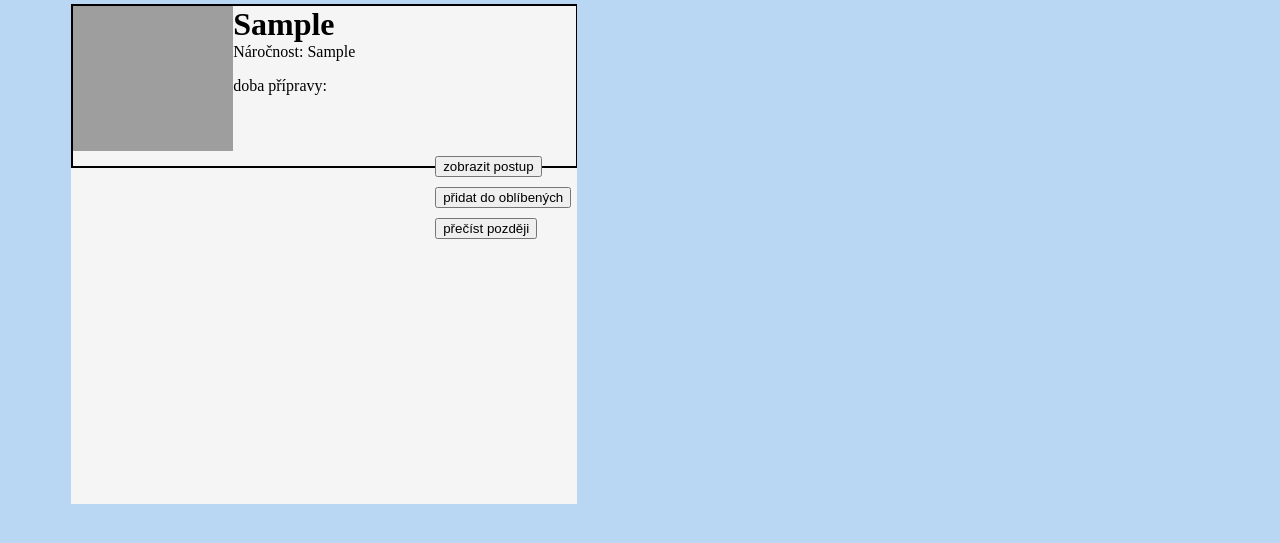
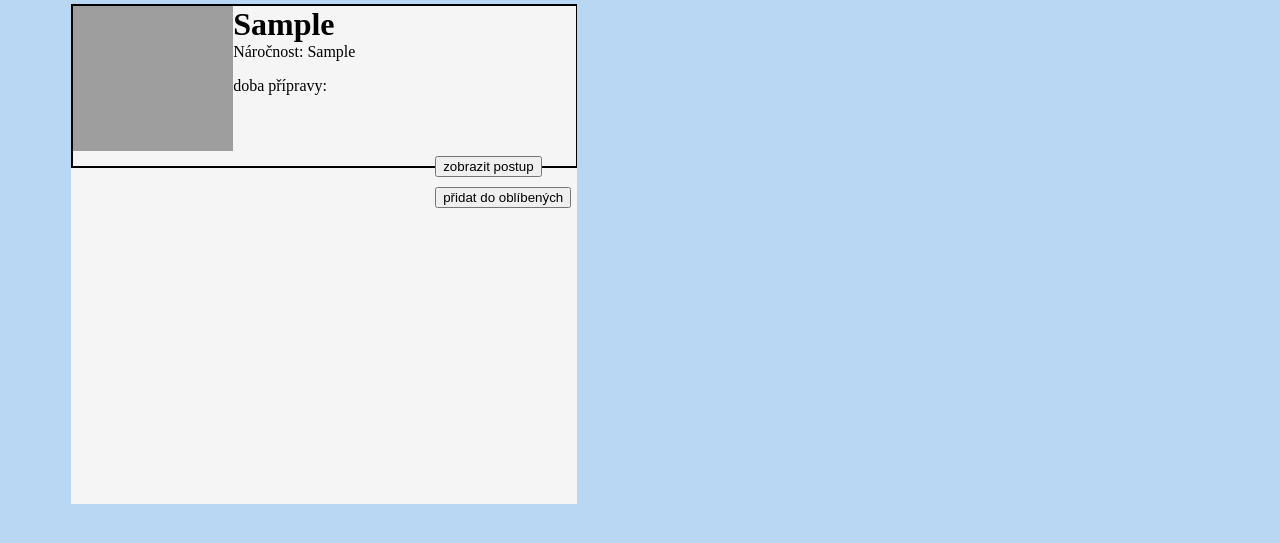
Before and after one commit to MatejUllman/milkhz-project, a PHP site: page /recepty.php in a window 1280 px wide. Shown: the part 130-673 px from the top of the page. Run offline with PHP 8.4, Linux system fonts and the light colour scheme; tables that the repository leaves empty or names only in its code hold one stand-in row (values such as "Sample post"); data that the repository does not hold is empty; grey boxes are pictures that could not be loaded.

Commit message:
to samé

```diff
--- a/recepty.php
+++ b/recepty.php
@@ -78,7 +78,7 @@
     <div style='float:right;'>
         <button type='button' class='b' onclick='vypis($row->id)'>zobrazit postup</button><br>
         <button type='button' class='b'>přidat do oblíbených</button><br>
-        <button type='button' class='b' >přečíst později</button>
+        <!--<button type='button' class='b' >přečíst později</button> -->
     </div>
 
 
```
